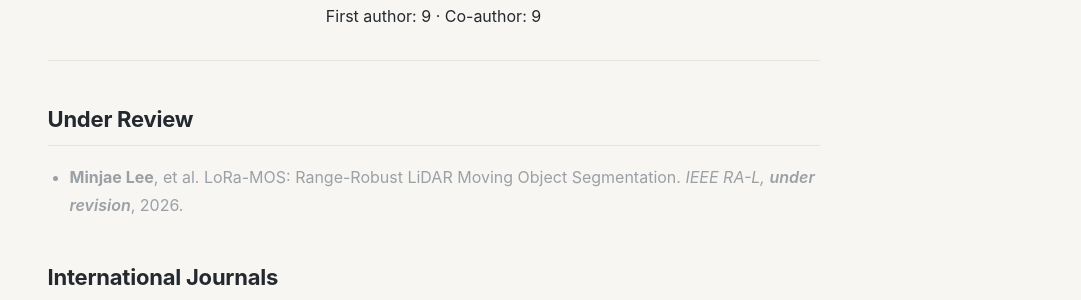
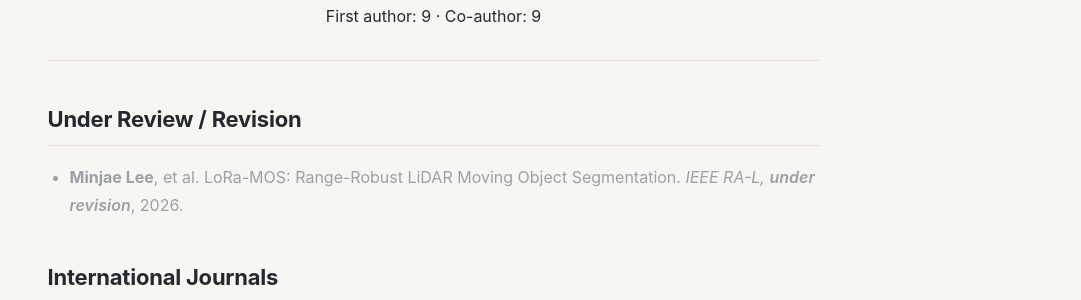
Before and after one commit to MinChoi0129/MinChoi0129.github.io, a Jekyll site: the page built from publications.md, in a window 1280 px wide and 900 px high. Shown: the part 165-465 px from the top of the window, without its empty margins (199-1280 px from the left). Built offline with Jekyll 4.4.1, drawn with Linux system fonts in a browser that asks for light colours.

Commit message:
Publications: rename section to 'Under Review / Revision'
Co-Authored-By: Claude Opus 4.8 (1M context) <noreply@anthropic.com>

```diff
--- a/publications.md
+++ b/publications.md
@@ -17,7 +17,7 @@ title: Publications
 
 ---
 
-## <span class="lang-en">Under Review</span><span class="lang-ko">심사 중</span>
+## <span class="lang-en">Under Review / Revision</span><span class="lang-ko">심사·수정 중</span>
 
 <div class="under-review" markdown="1">
 
```
